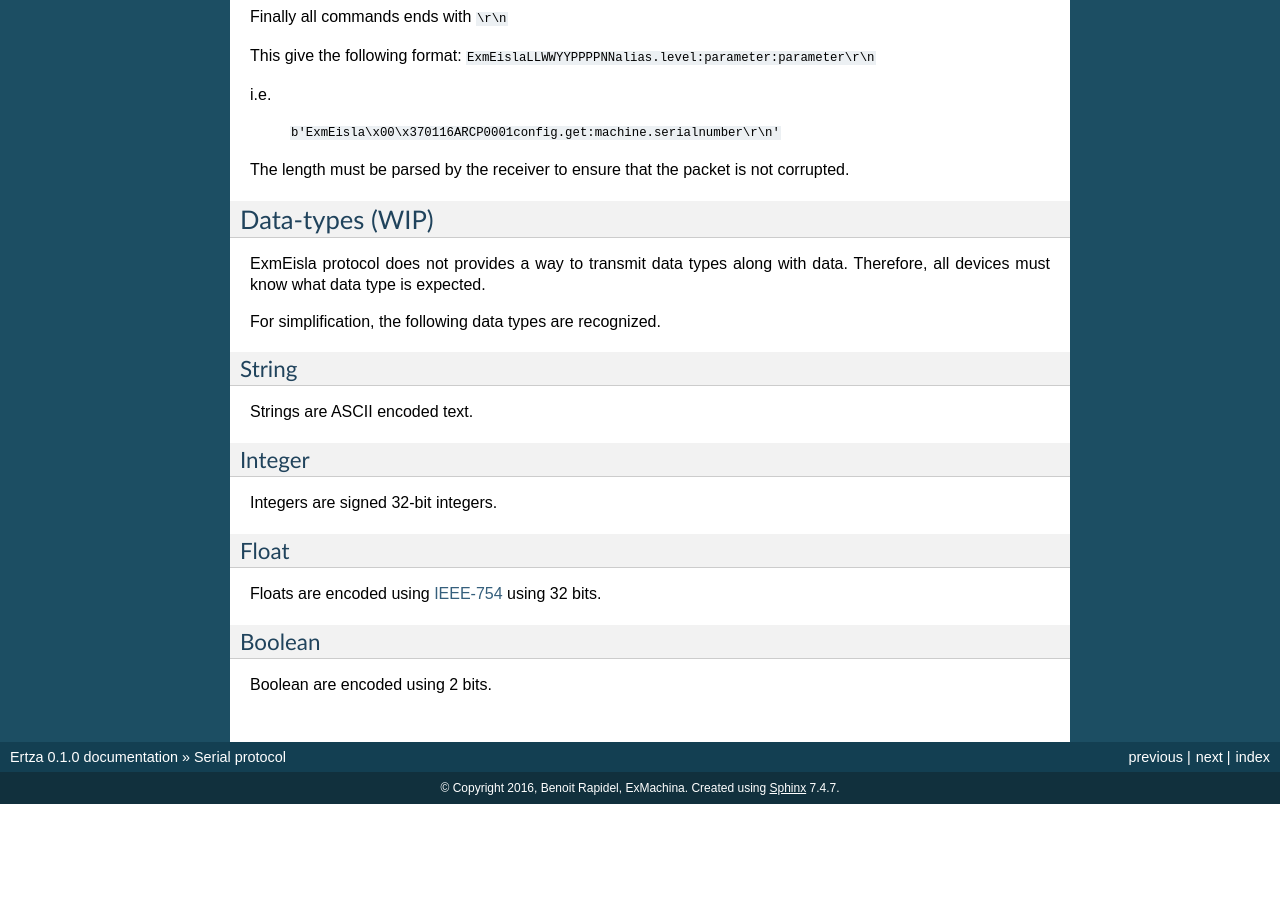
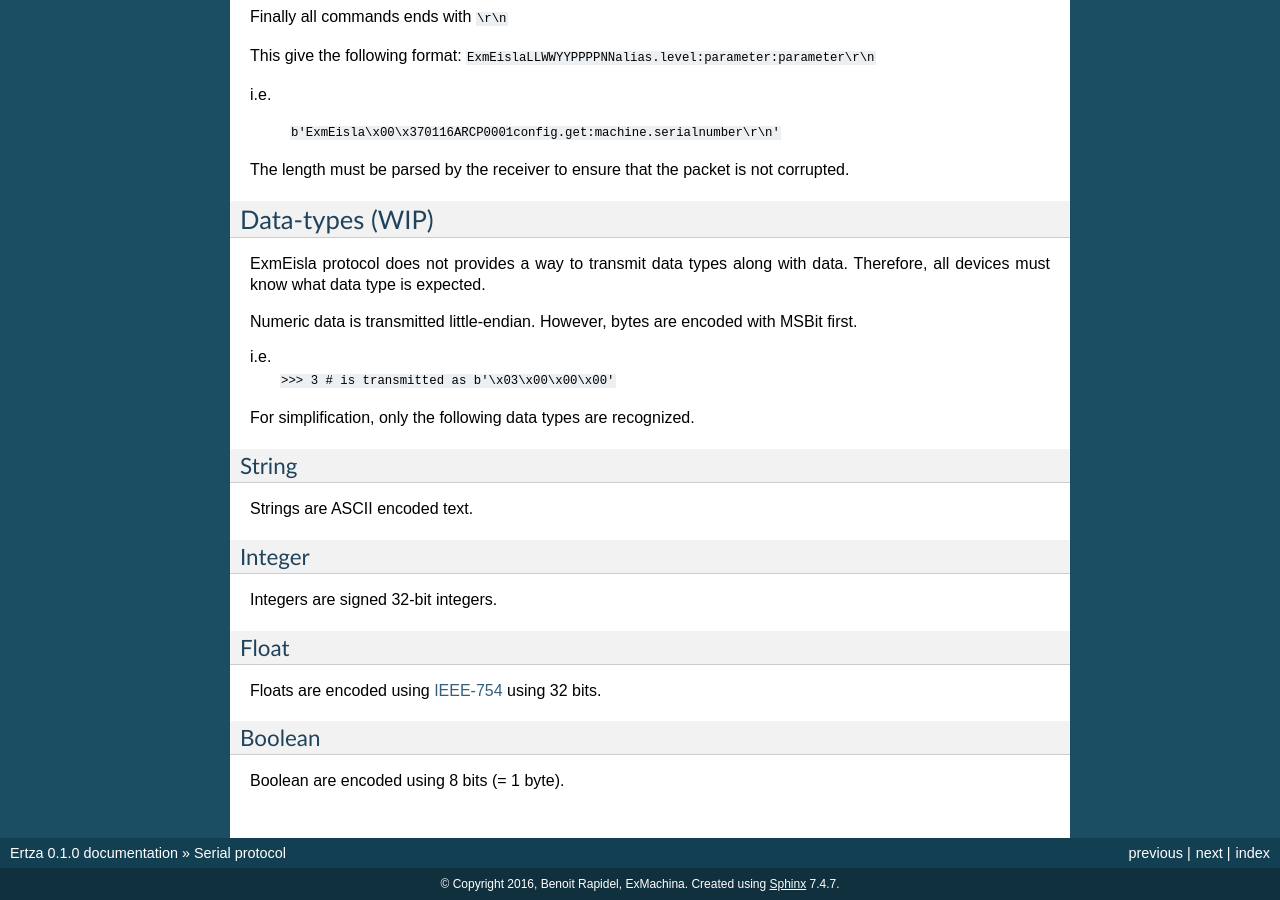
Before and after one commit to exmachina-dev/armaz, a Sphinx documentation site: the page built from doc/source/protocol-serial.rst, in a window 1280 px wide and 900 px high, scrolled down 639 px. Built offline with Sphinx 7.4.7, drawn with Linux system fonts in a browser that asks for light colours; before the commit the page ends 1443 px from its top, so only the background shows below that.

```diff
--- a/doc/source/protocol-serial.rst
+++ b/doc/source/protocol-serial.rst
@@ -48,7 +48,12 @@ Data-types (WIP)
 ----------------
 ExmEisla protocol does not provides a way to transmit data types along with data. Therefore, all devices must know what data type is expected.
 
-For simplification, the following data types are recognized.
+Numeric data is transmitted little-endian. However, bytes are encoded with MSBit first.
+
+i.e.
+    ``>>> 3 # is transmitted as b'\x03\x00\x00\x00'``
+
+For simplification, only the following data types are recognized.
 
 String
 ^^^^^^
@@ -58,7 +63,6 @@ Integer
 ^^^^^^^
 Integers are signed 32-bit integers.
 
-
 Float
 ^^^^^
 Floats are encoded using `IEEE-754`_ using 32 bits.
@@ -67,4 +71,4 @@ Floats are encoded using `IEEE-754`_ using 32 bits.
 
 Boolean
 ^^^^^^^
-Boolean are encoded using 2 bits.
+Boolean are encoded using 8 bits (= 1 byte).
```
Also changed, not shown: 1 other file.
